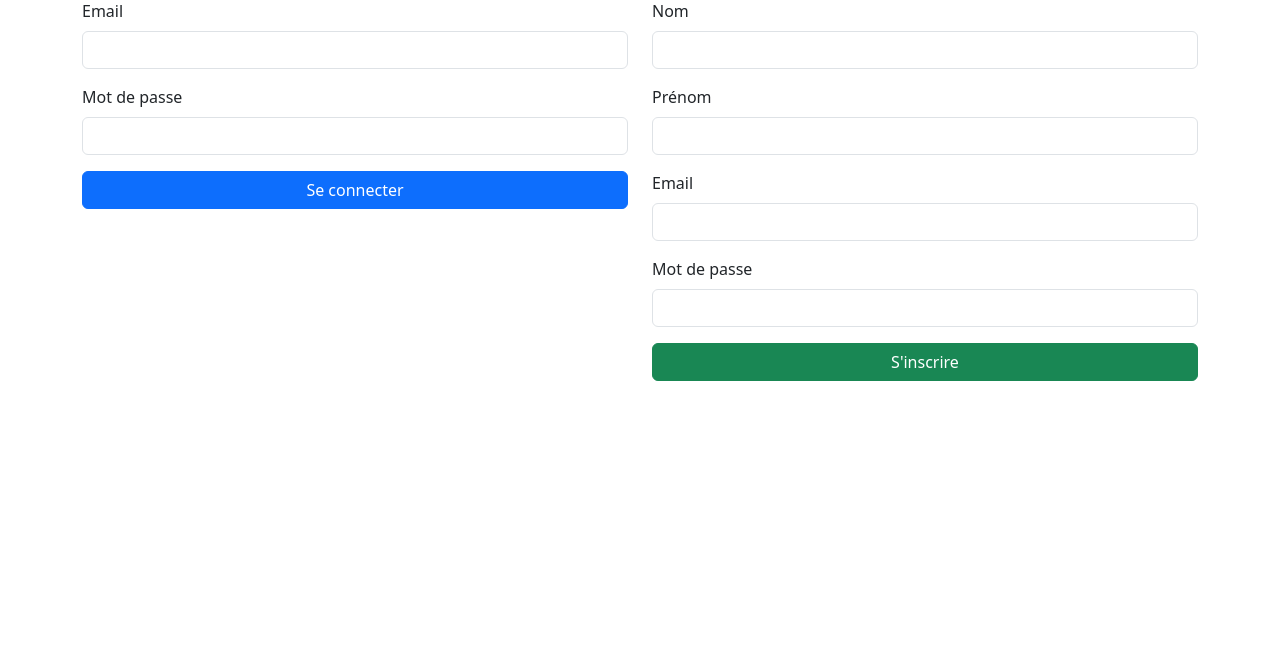
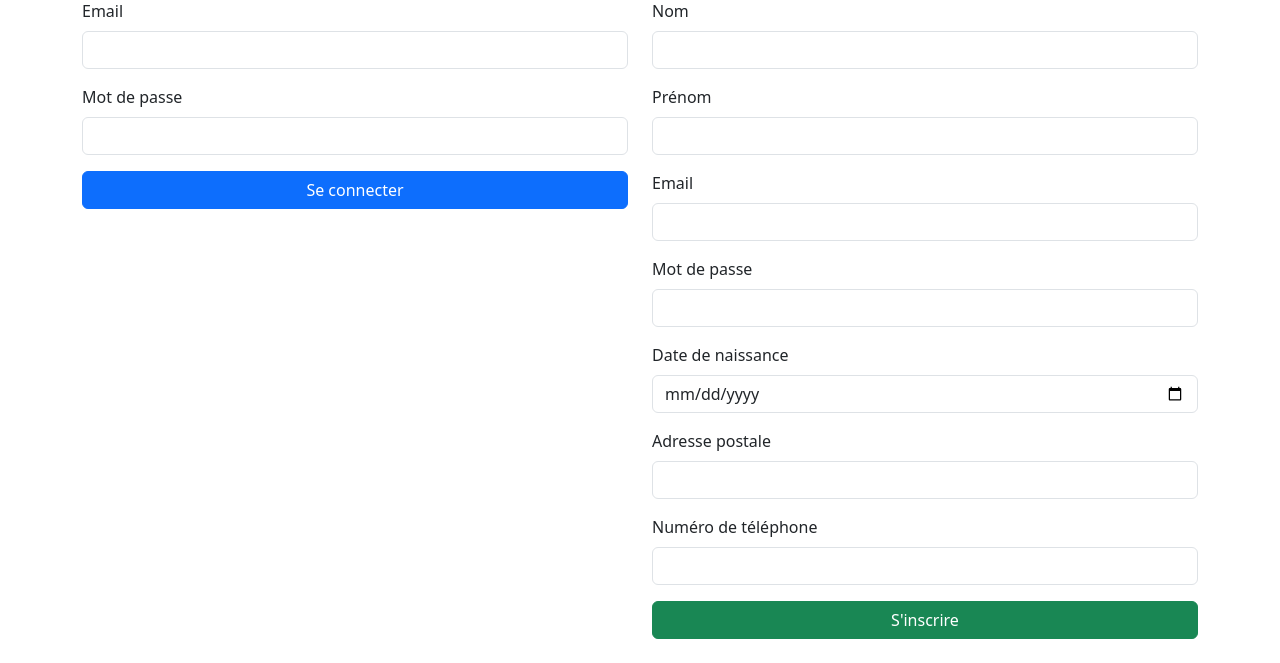
Before and after one commit to Capybaraclette/Web_resa, a PHP site: page /login.php in a window 1280 px wide. Shown: the part 137-800 px from the top of the page. Run offline with PHP 8.4, Linux system fonts and the light colour scheme.

Commit message:
début fix update

```diff
--- a/gestion_utilisateurs.php
+++ b/gestion_utilisateurs.php
@@ -10,13 +10,16 @@ if (isset($_POST['register'])) {
     $prenom = htmlspecialchars($_POST['prenom']);
     $email = filter_var($_POST['email'], FILTER_VALIDATE_EMAIL);
     $password = password_hash($_POST['password'], PASSWORD_BCRYPT);
+    $date = htmlspecialchars($_POST['date']);
+    $adresse = htmlspecialchars($_POST['adresse']);
+    $phone = htmlspecialchars($_POST['phone']);
 
     // Vérifier si l'email est unique
     $check = $pdo->prepare("SELECT id FROM users WHERE email = ?");
     $check->execute([$email]);
     if ($check->rowCount() == 0) {
-        $insert = $pdo->prepare("INSERT INTO users (nom, prenom, email, password) VALUES (?, ?, ?, ?)");
-        $insert->execute([$nom, $prenom, $email, $password]);
+        $insert = $pdo->prepare("INSERT INTO users (nom, prenom, email, password, date_naissance, adresse, telephone) VALUES (?, ?, ?, ?, ?, ?, ?)");
+        $insert->execute([$nom, $prenom, $email, $password, $date, $adresse, $phone]);
         echo "Inscription réussie. Veuillez vérifier votre email.";
     } else {
         echo "Cet email est déjà utilisé.";
@@ -46,13 +49,15 @@ if (isset($_POST['update'])) {
     $nom = htmlspecialchars($_POST['nom']);
     $prenom = htmlspecialchars($_POST['prenom']);
     $email = filter_var($_POST['email'], FILTER_VALIDATE_EMAIL);
+    $date = htmlspecialchars($_POST['date']);
+    $adresse = htmlspecialchars($_POST['adresse']);
+    $phone = htmlspecialchars($_POST['phone']);
 
     $check = $pdo->prepare("SELECT id FROM users WHERE email = ? AND id != ?");
     $check->execute([$email, $user_id]);
     if ($check->rowCount() == 0) {
-        $update = $pdo->prepare("UPDATE users SET nom = ?, prenom = ?, email = ? WHERE id = ?");
-        $update->execute([$nom, $prenom, $email, $user_id]);
-        echo "Mise à jour réussie.";
+        $update = $pdo->prepare("UPDATE users SET nom = ?, prenom = ?, email = ?, date_naissance = ?, adresse = ?, telephone = ? WHERE id = ?");
+        $update->execute([$nom, $prenom, $email, $date, $adresse, $phone, $user_id]);        echo "Mise à jour réussie.";
     } else {
         echo "Cet email est déjà utilisé.";
     }
@@ -67,4 +72,10 @@ if (isset($_POST['delete_account'])) {
     header("Location: index.php");
     exit();
 }
+
+function getUserById($user_id, $pdo) {
+    $query = $pdo->prepare("SELECT * FROM users WHERE id = ?");
+    $query->execute([$user_id]);
+    return $query->fetch(PDO::FETCH_ASSOC);
+}
 ?>
--- a/login.php
+++ b/login.php
@@ -70,6 +70,18 @@ if (isset($_POST['delete_account'])) {
                         <label for="password" class="form-label">Mot de passe</label>
                         <input type="password" class="form-control" name="password" required>
                     </div>
+                    <div class="mb-3">
+                        <label for="date" class="form-label">Date de naissance</label>
+                        <input type="date" class="form-control" name="date" required>
+                    </div>
+                    <div class="mb-3">
+                        <label for="adresse" class="form-label">Adresse postale</label>
+                        <input type="text" class="form-control" name="adresse" required>
+                    </div>
+                    <div class="mb-3">
+                        <label for="phone" class="form-label">Numéro de téléphone</label>
+                        <input type="text" class="form-control" name="phone" required>
+                    </div>
                     <button type="submit" name="register" class="btn btn-success w-100">S'inscrire</button>
                 </form>
             </div>
```
Also changed, not shown: profil.php (+18 -10 lines).
